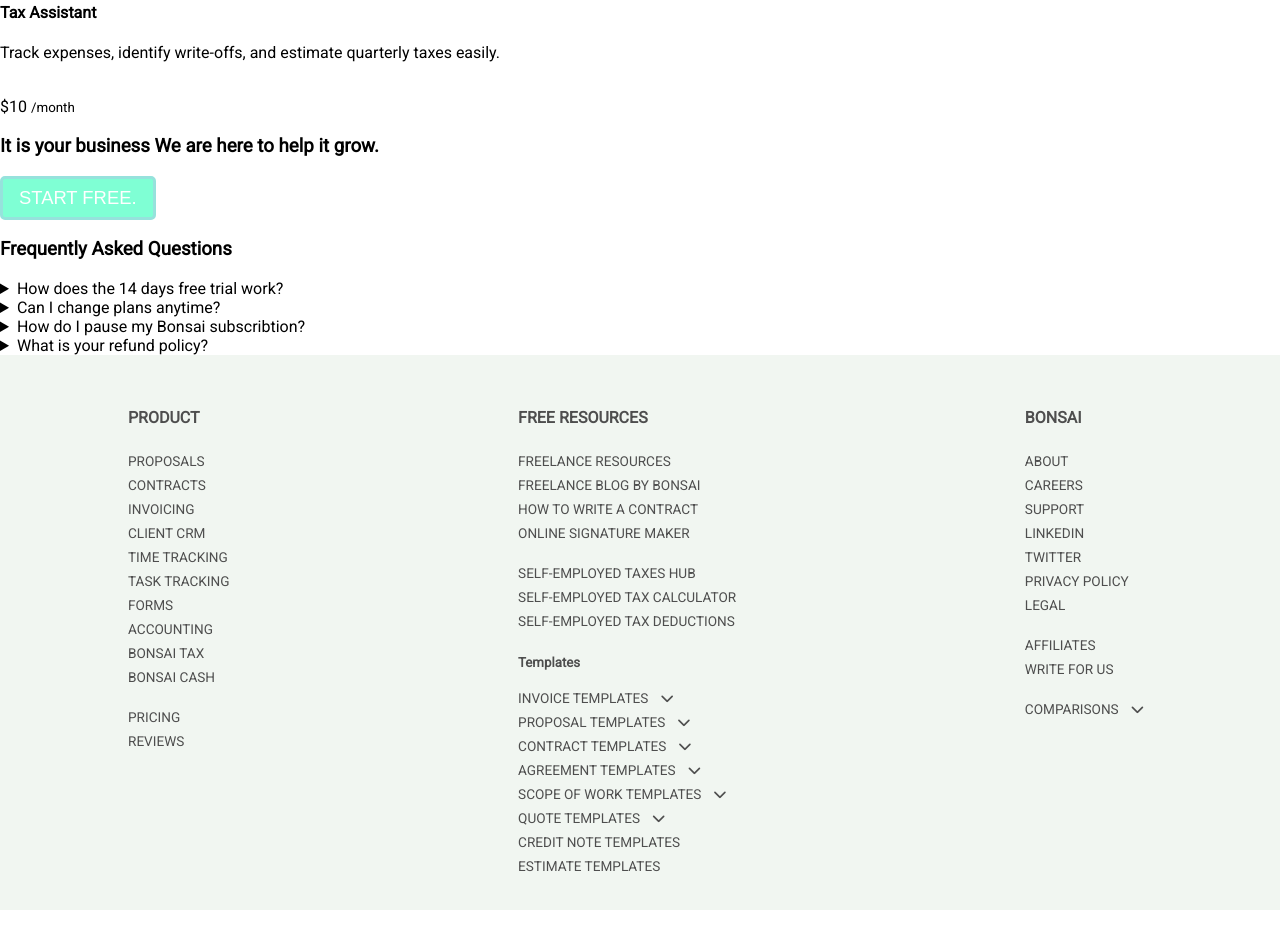
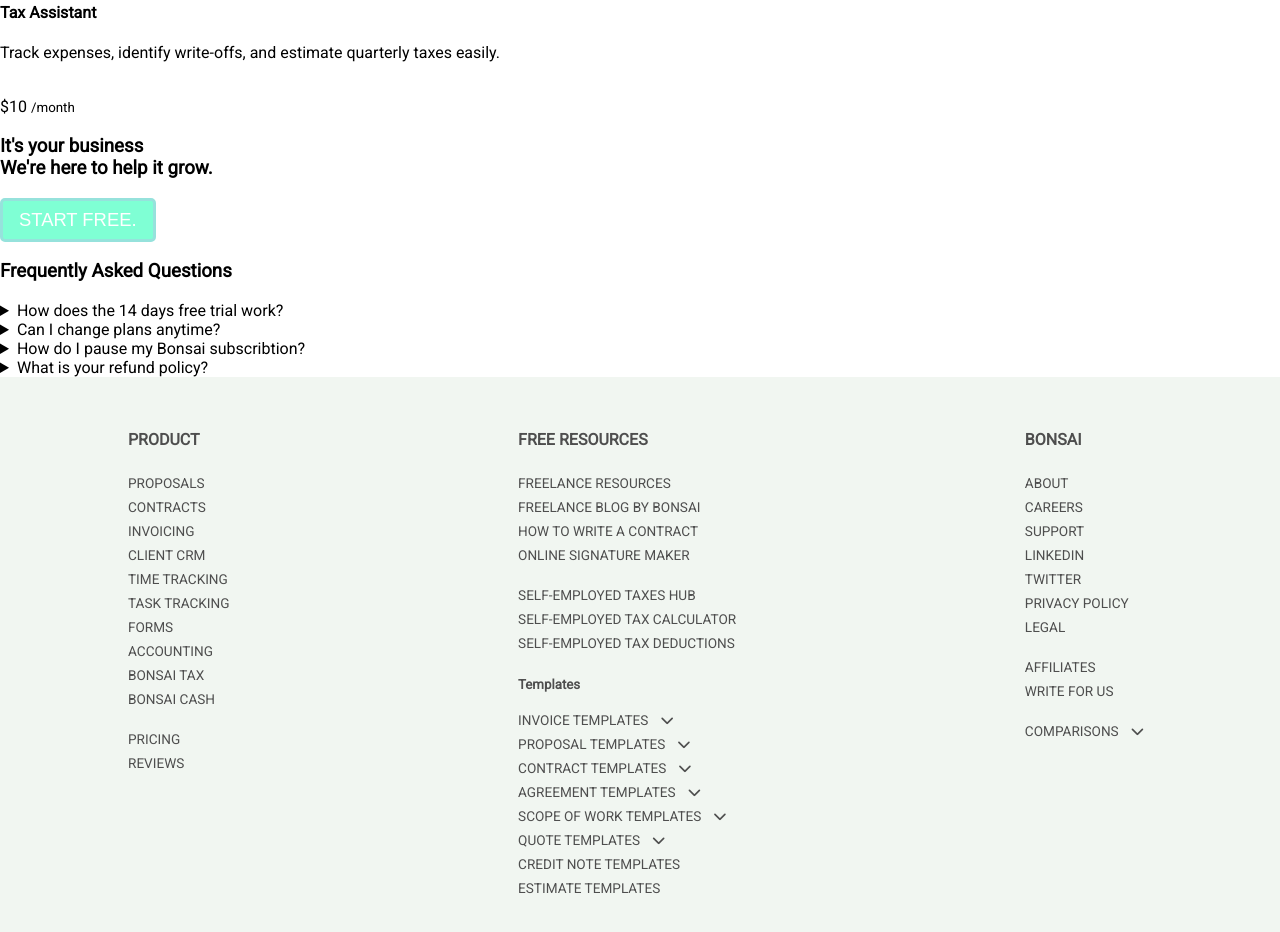
Before and after one commit to reindeer-7/wd-practice, a plain HTML site: page bonsai.html in a window 1280 px wide. Shown: the part 928-1860 px from the top of the page. Before the commit the page ends 1838 px from the top, so only its background shows below. Drawn offline with Linux system fonts and the light colour scheme.

Commit message:
Added a line break tag

```diff
--- a/bonsai.html
+++ b/bonsai.html
@@ -89,7 +89,7 @@
 
     <!-- Yuli: Banner and Accordion Section -->
     <div>
-      <h3>It is <span>your</span> business We are here to help it grow.</h3>
+      <h3>It's <span>your</span> business <br> We're here to help it grow.</h3>
       <button class="btn btn--secondary">START FREE.</button>
     </div>
 
```
